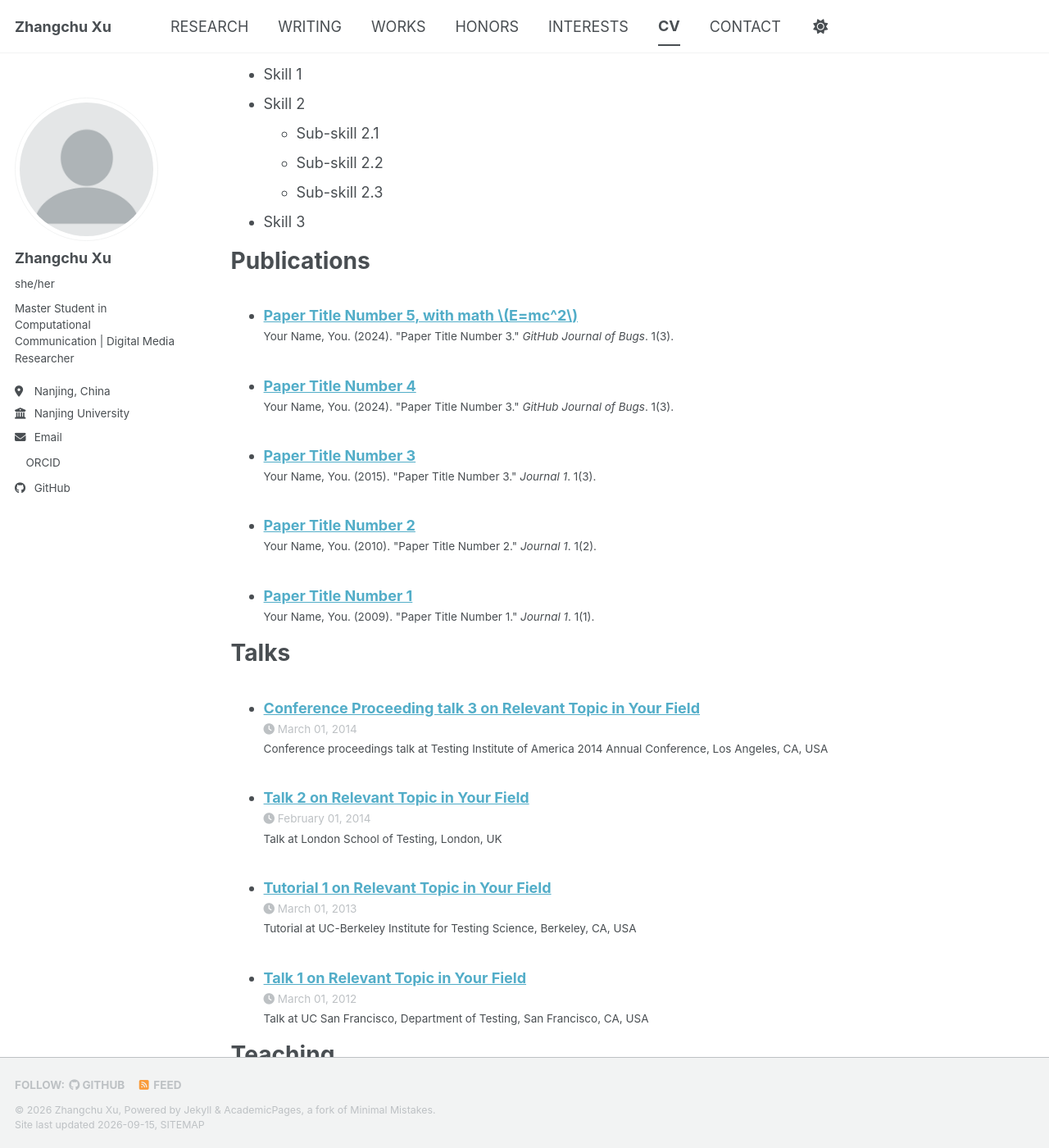
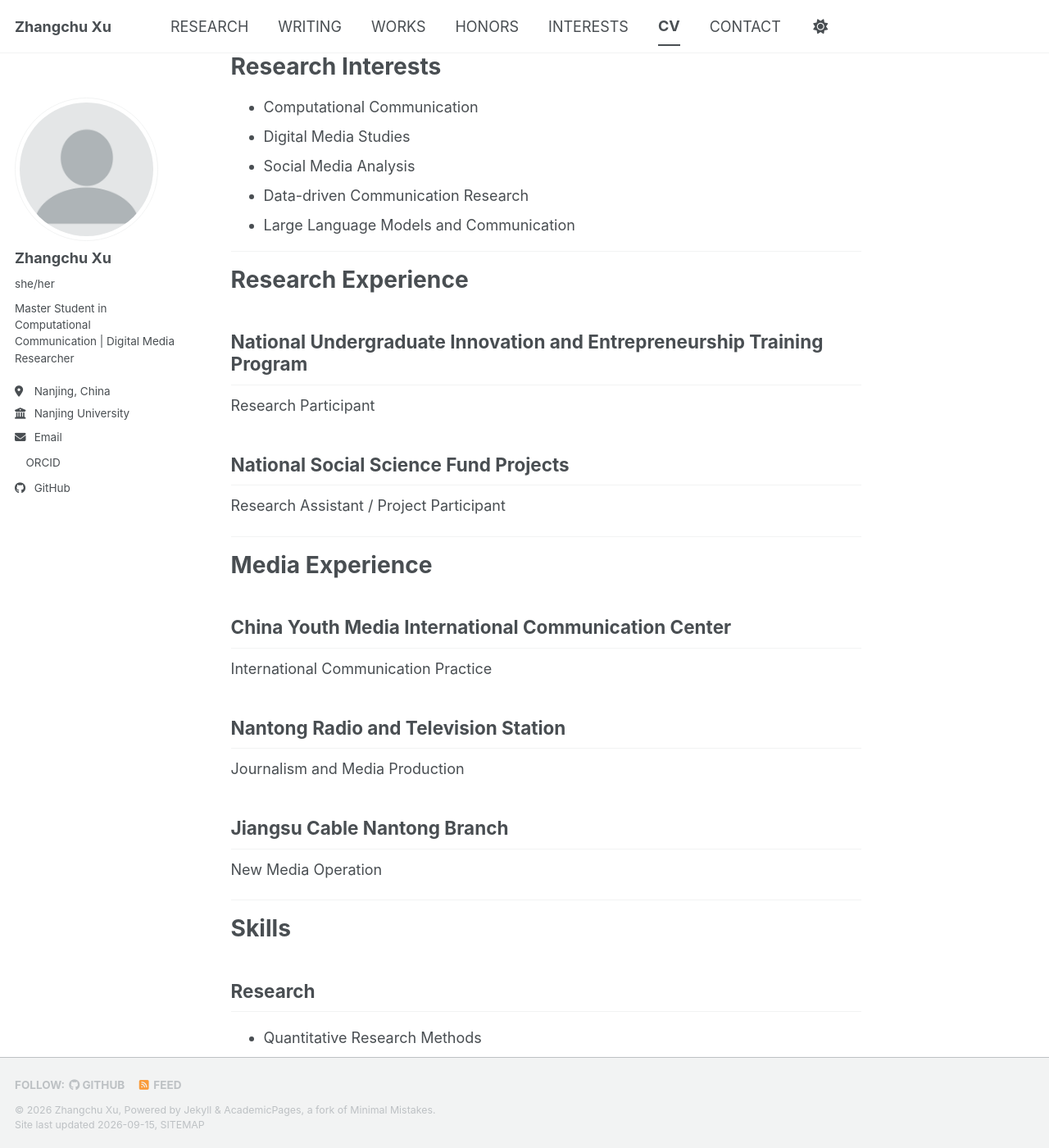
Before and after one commit to xuzhangchu0103/xuzhangchu0103.github.io, a Jekyll site: the page built from _pages/cv.md, in a window 1280 px wide and 1400 px high, scrolled down 780 px. Shown: the whole window at 82% size. Built offline with Jekyll 4.4.1, drawn with Linux system fonts in a browser that asks for light colours; a style sheet for code colours, icons or effects is not loaded; some of the changed text lies outside the part shown.

Commit message:
Revise CV with updated education and experience
Updated CV with new education, research interests, experience, and skills.

```diff
--- a/_pages/cv.md
+++ b/_pages/cv.md
@@ -1,64 +1,111 @@
 ---
-layout: archive
 title: "CV"
 permalink: /cv/
 author_profile: true
-redirect_from:
-  - /resume
 ---
 
-{% include base_path %}
+# Curriculum Vitae
 
-Education
-======
-* Ph.D in Version Control Theory, GitHub University, 2018 (expected)
-* M.S. in Jekyll, GitHub University, 2014
-* B.S. in GitHub, GitHub University, 2012
+## Zhangchu Xu
 
-Work experience
-======
-* Spring 2024: Academic Pages Collaborator
-  * GitHub University
-  * Duties includes: Updates and improvements to template
-  * Supervisor: The Users
+Master Student in Computational Communication
+School of Journalism and Communication
+Nanjing University
 
-* Fall 2015: Research Assistant
-  * GitHub University
-  * Duties included: Merging pull requests
-  * Supervisor: Professor Hub
 
-* Summer 2015: Research Assistant
-  * GitHub University
-  * Duties included: Tagging issues
-  * Supervisor: Professor Git
+---
 
-Skills
-======
-* Skill 1
-* Skill 2
-  * Sub-skill 2.1
-  * Sub-skill 2.2
-  * Sub-skill 2.3
-* Skill 3
+# Education
 
-Publications
-======
-  <ul>{% for post in site.publications reversed %}
-    {% include archive-single-cv.html %}
-  {% endfor %}</ul>
 
-Talks
-======
-  <ul>{% for post in site.talks reversed %}
-    {% include archive-single-talk-cv.html  %}
-  {% endfor %}</ul>
+## Nanjing University
 
-Teaching
-======
-  <ul>{% for post in site.teaching reversed %}
-    {% include archive-single-cv.html %}
-  {% endfor %}</ul>
+Master of Communication Studies
+Research Track: Computational Communication
 
-Service and leadership
-======
-* Currently signed in to 43 different slack teams
+2026 – Present
+
+
+## Nanjing Normal University
+
+Bachelor of Communication and New Media
+
+Undergraduate GPA: 4.18 / 5.0
+
+
+
+---
+
+# Research Interests
+
+- Computational Communication
+- Digital Media Studies
+- Social Media Analysis
+- Data-driven Communication Research
+- Large Language Models and Communication
+
+
+
+---
+
+# Research Experience
+
+## National Undergraduate Innovation and Entrepreneurship Training Program
+
+Research Participant
+
+
+## National Social Science Fund Projects
+
+Research Assistant / Project Participant
+
+
+
+---
+
+# Media Experience
+
+
+## China Youth Media International Communication Center
+
+International Communication Practice
+
+
+## Nantong Radio and Television Station
+
+Journalism and Media Production
+
+
+## Jiangsu Cable Nantong Branch
+
+New Media Operation
+
+
+
+---
+
+# Skills
+
+## Research
+
+- Quantitative Research Methods
+- Content Analysis
+- Social Network Analysis
+- Data Visualization
+
+
+## Tools
+
+- Python
+- Gephi
+- Adobe Photoshop
+- Adobe Premiere Pro
+
+
+
+---
+
+# Publications & Writing
+
+- Independent research article published in *Advertising Panorama*
+- Commentary articles and digital storytelling projects
```
